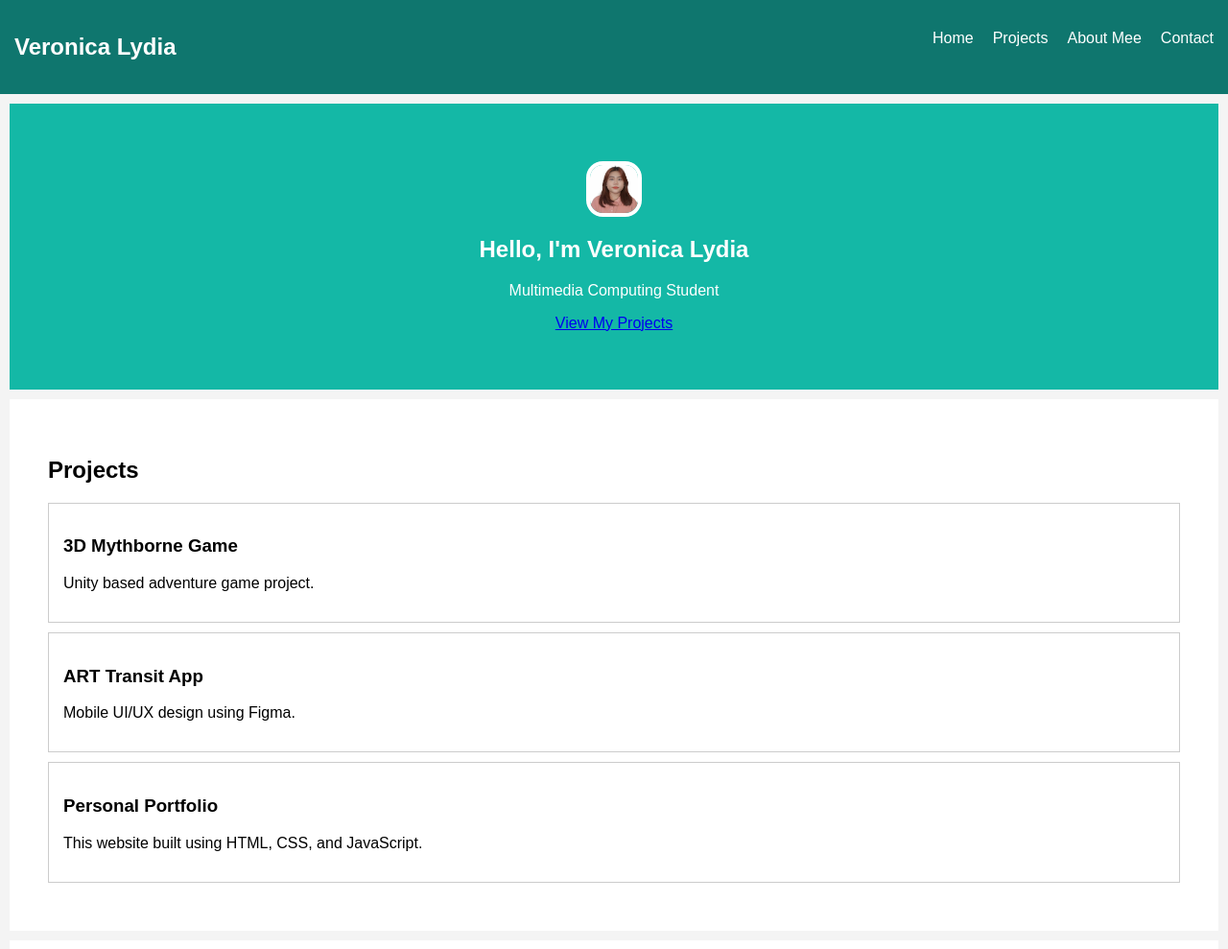
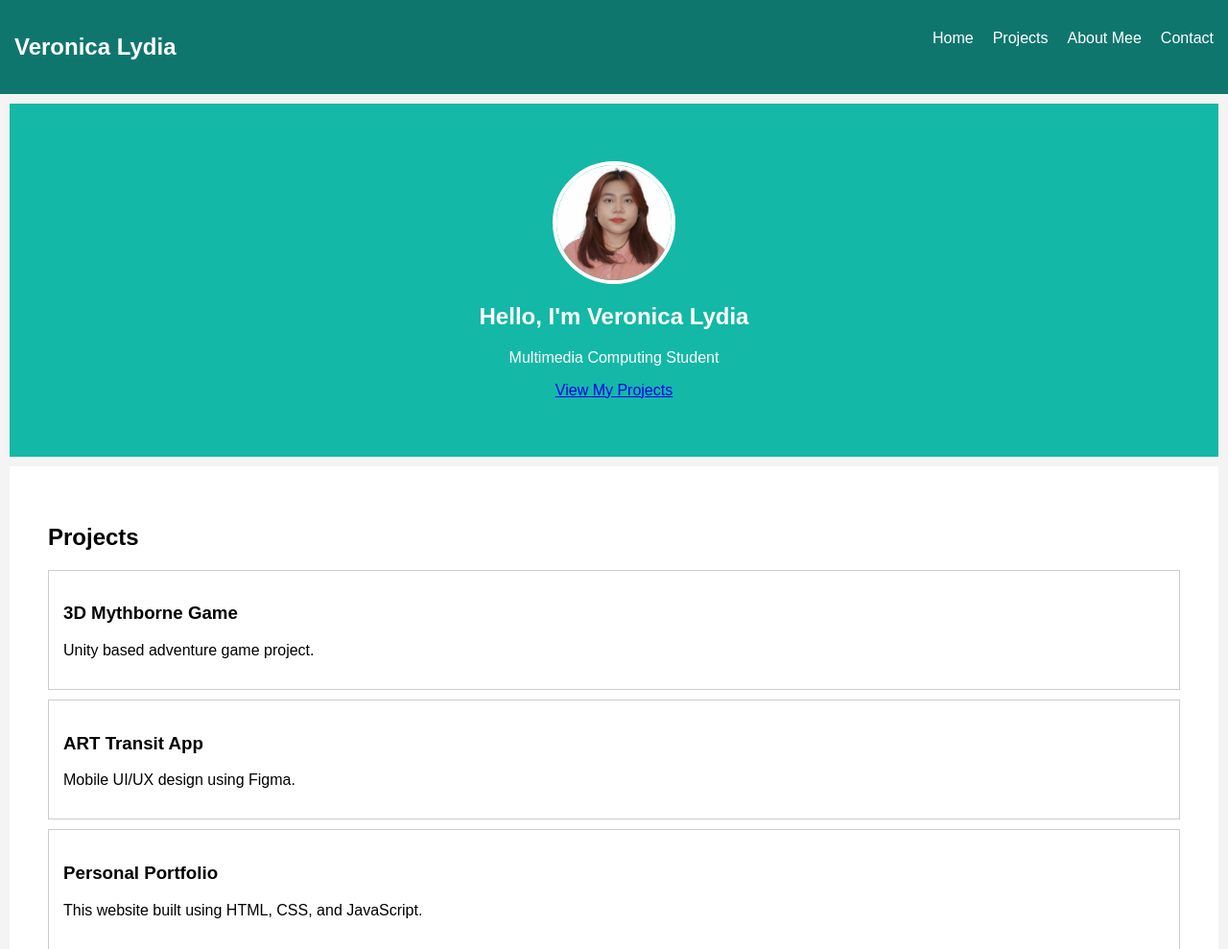
Before and after one commit to NurulHidayu/VeronicaLydia-Portfolio, a plain HTML site: page index.html in a window 1280 px wide. Shown: the top 989 px of the page at 96% size. Drawn offline with Linux system fonts and the light colour scheme.

Commit message:
Update styles.css

```diff
--- a/styles.css
+++ b/styles.css
@@ -63,12 +63,16 @@ footer {
   padding: 15px;
 }
 
+/* FORCE profile image size (override all other rules) */
+.hero img,
 .profile-img {
-  width: 50px;
-  height: 50px;
-  border-radius: 30%;
-  object-fit: cover;
-  margin: 0 auto 20px auto;
-  display: block;
-  border: 4px solid white;
+  width: 120px !important;
+  height: 120px !important;
+  max-width: 120px !important;
+  max-height: 120px !important;
+  border-radius: 50% !important;
+  object-fit: cover !important;
+  display: block !important;
+  margin: 0 auto 20px auto !important;
+  border: 4px solid white !important;
 }
```
